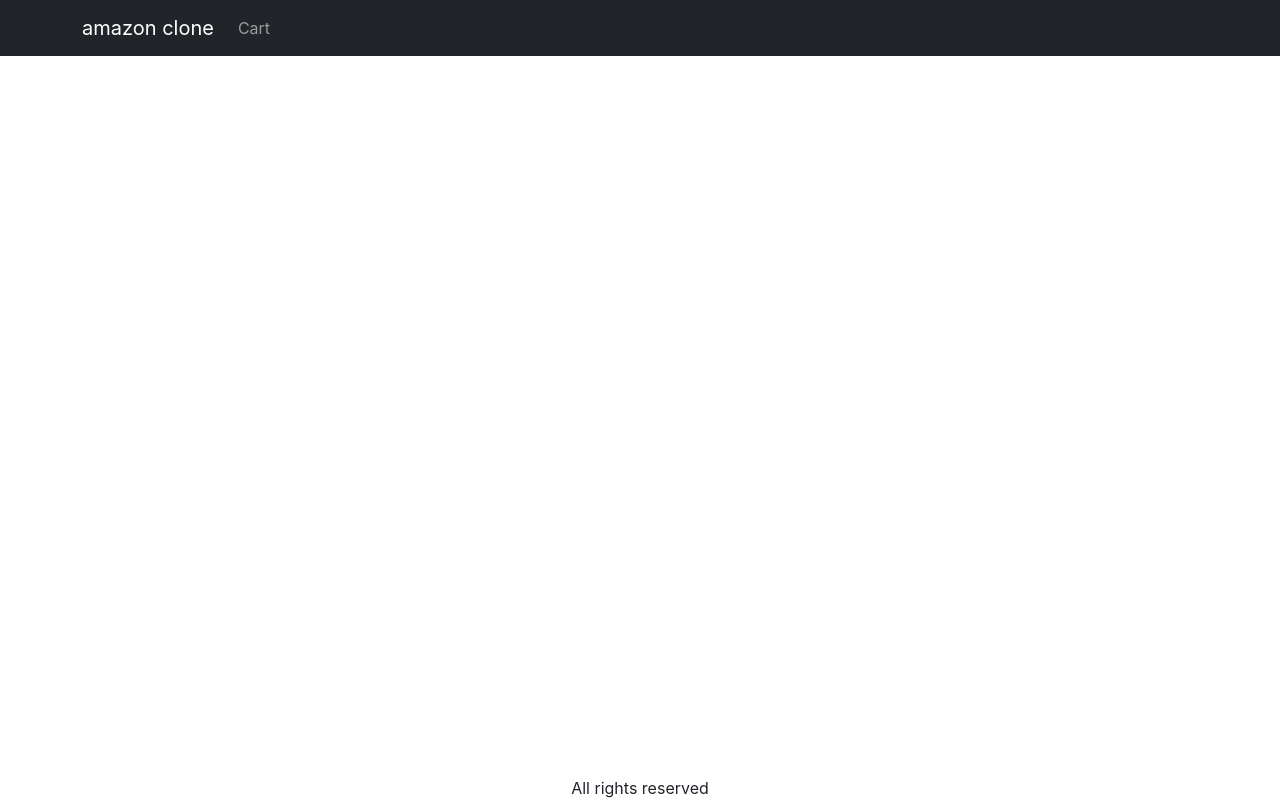
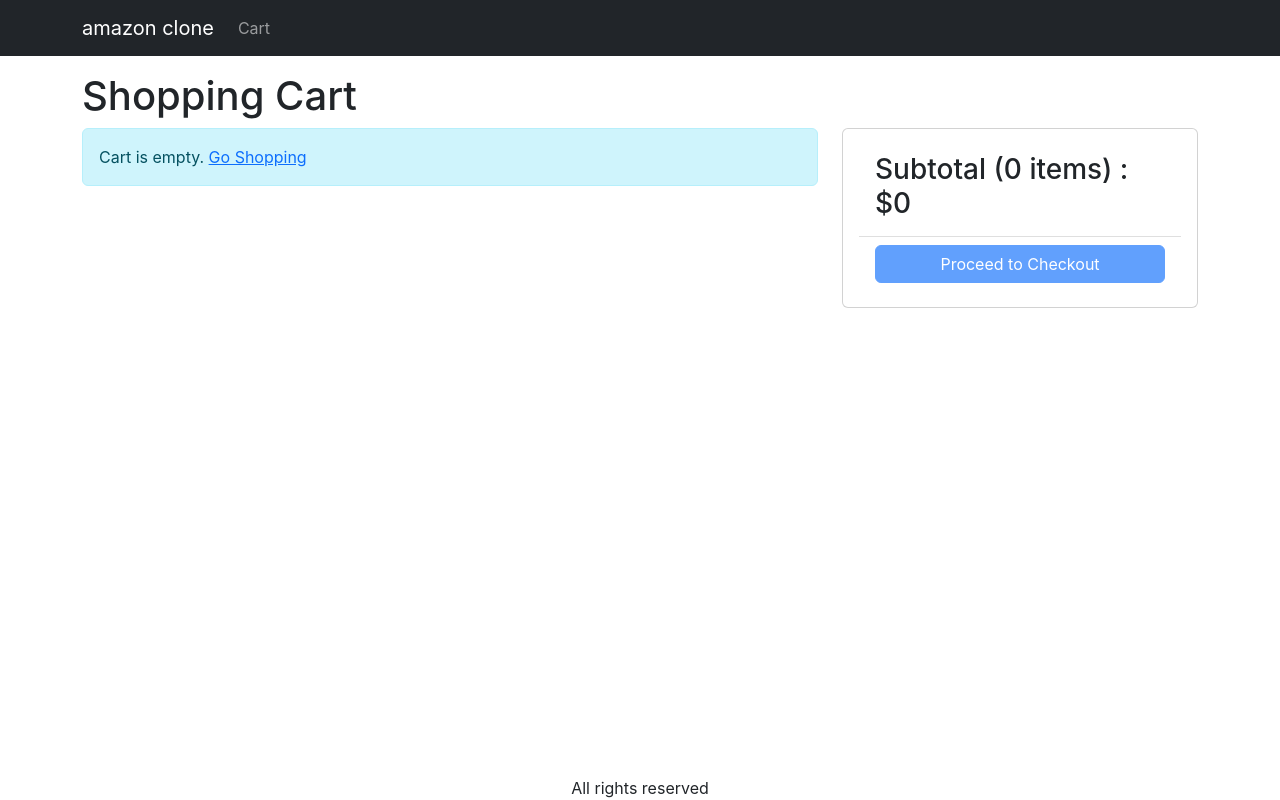
Before and after one commit to NANDHUSRI115/E-COMMERCE, a React (Create React App) app in the folder front-end/: page /cart in a window 1280 px wide. Built offline with nearby package versions, Linux system fonts and the light colour scheme.

Commit message:
create cart

```diff
--- a/front-end/src/App.js
+++ b/front-end/src/App.js
@@ -8,6 +8,7 @@
 import { LinkContainer } from 'react-router-bootstrap';
 import { useContext } from 'react';
 import { Store } from './Store';
+import CartScreen from './screens/CartScreen';
 
 function App() {
   const { state } = useContext(Store);
@@ -38,6 +39,7 @@
           <Container className="mt-3">
             <Routes>
               <Route path="/product/:slug" element={<ProductScreen />} />
+              <Route path="/cart" element={<CartScreen />} />
               <Route path="/" element={<HomeScreen />} />
             </Routes>
           </Container>
--- a/front-end/src/index.css
+++ b/front-end/src/index.css
@@ -42,3 +42,6 @@
 .img-large {
   max-width: 100%;
 }
+.img-thumbnail {
+  height: 80px;
+}
--- /dev/null
+++ b/front-end/src/screens/CartScreen.js
@@ -0,0 +1,96 @@
+import { useContext } from 'react';
+import { Store } from '../Store';
+import { Helmet } from 'react-helmet-async';
+import Row from 'react-bootstrap/Row';
+import Col from 'react-bootstrap/Col';
+import MessageBox from '../components/MessageBox';
+import ListGroup from 'react-bootstrap/ListGroup';
+import Button from 'react-bootstrap/Button';
+import Card from 'react-bootstrap/Card';
+import { Link } from 'react-router-dom';
+
+export default function CartScreen() {
+  const { state, dispatch: ctxDispatch } = useContext(Store);
+  const {
+    cart: { cartItems },
+  } = state;
+
+  return (
+    <div>
+      <Helmet>
+        <title>Shopping Cart</title>
+      </Helmet>
+      <h1>Shopping Cart</h1>
+      <Row>
+        <Col md={8}>
+          {cartItems.length === 0 ? (
+            <MessageBox>
+              Cart is empty. <Link to="/">Go Shopping</Link>
+            </MessageBox>
+          ) : (
+            <ListGroup>
+              {cartItems.map((item) => (
+                <ListGroup.Item key={item._id}>
+                  <Row className="align-items-center">
+                    <Col md={4}>
+                      <img
+                        src={item.image}
+                        alt={item.name}
+                        className="img-fluid rounded img-thumbnail"
+                      ></img>{' '}
+                      <Link to={`/product/${item.slug}`}>{item.name}</Link>
+                    </Col>
+                    <Col md={3}>
+                      <Button variant="light" disabled={item.quantity === 1}>
+                        <i className="fas fa-minus-circle"></i>
+                      </Button>{' '}
+                      <span>{item.quantity}</span>{' '}
+                      <Button
+                        variant="light"
+                        disabled={item.quantity === item.countInStock}
+                      >
+                        <i className="fas fa-plus-circle"></i>
+                      </Button>
+                    </Col>
+                    <Col md={3}>${item.price}</Col>
+                    <Col md={2}>
+                      <Button variant="light">
+                        <i className="fas fa-trash"></i>
+                      </Button>
+                    </Col>
+                  </Row>
+                </ListGroup.Item>
+              ))}
+            </ListGroup>
+          )}
+        </Col>
+        <Col md={4}>
+          <Card>
+            <Card.Body>
+              <ListGroup variant="flush">
+                <ListGroup.Item>
+                  <h3>
+                    Subtotal ({cartItems.reduce((a, c) => a + c.quantity, 0)}{' '}
+                    items) : $
+                    {cartItems.reduce((a, c) => a + c.price * c.quantity, 0)}
+                  </h3>
+                </ListGroup.Item>
+                <ListGroup.Item>
+                  <div className="d-grid">
+                    <Button
+                      type="button"
+                      variant="primary"
+                      disabled={cartItems.length === 0}
+                    >
+                      Proceed to Checkout
+                    </Button>
+                  </div>
+                </ListGroup.Item>
+              </ListGroup>
+            </Card.Body>
+          </Card>
+        </Col>
+      </Row>
+    </div>
+  );
+}
--- a/front-end/src/screens/ProductScreen.js
+++ b/front-end/src/screens/ProductScreen.js
@@ -1,6 +1,6 @@
 import axios from 'axios';
 import { useContext, useEffect, useReducer } from 'react';
-import { useParams } from 'react-router-dom';
+import { useNavigate, useParams } from 'react-router-dom';
 import Row from 'react-bootstrap/Row';
 import Col from 'react-bootstrap/Col';
 import Card from 'react-bootstrap/Card';
@@ -27,6 +27,7 @@
   }
 };
 function ProductScreen() {
+  const navigate = useNavigate();
   const params = useParams();
   const { slug } = params;
   const [{ loading, error, product }, dispatch] = useReducer(reducer, {
@@ -59,8 +60,9 @@
     }
     ctxDispatch({
       type: 'CART_ADD_ITEM',
-      payload: { ...product, quantity: 1 },
+      payload: { ...product, quantity },
     });
+    navigate('/cart');
   };
   return loading ? (
     <LoadingBox />
```
